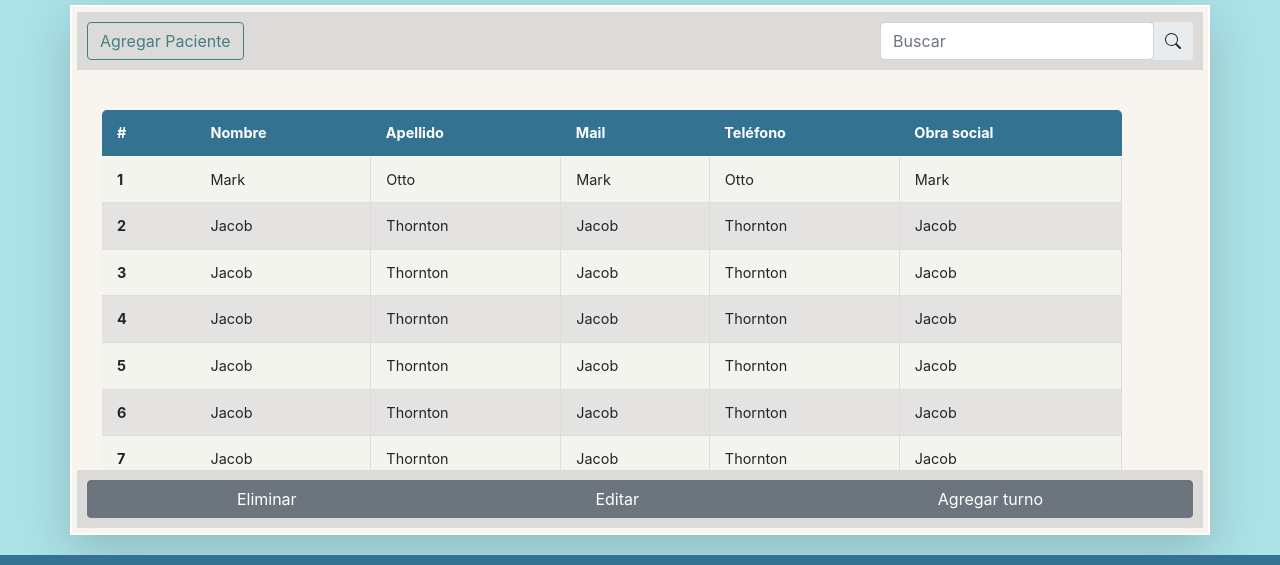
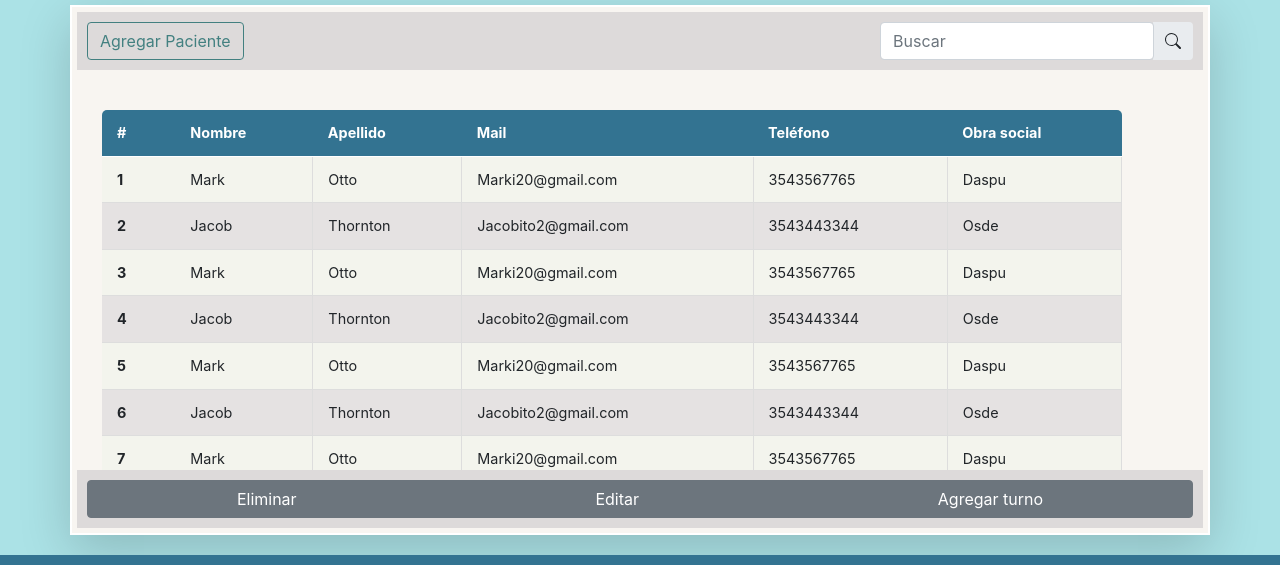
Before and after one commit to MateoGJ/Proyecto-Coderhouse, a website: page Pacientes.html in a window 1280 px wide. Shown: the part 195-760 px from the top of the page. Drawn offline with nearby package versions, Linux system fonts and the light colour scheme.

Commit message:
4ta entrega

```diff
--- a/Pacientes.html
+++ b/Pacientes.html
@@ -16,7 +16,7 @@
     integrity="sha384-BmbxuPwQa2lc/FVzBcNJ7UAyJxM6wuqIj61tLrc4wSX0szH/Ev+nYRRuWlolflfl" crossorigin="anonymous">
   <link rel="stylesheet" href="css/style.css">
   <link rel="shortcut icon" href="imagenes/Logo.png" type="image/x-icon">
-  <title>Pacientes</title>
+  <title>Pacientes • Centro de Especialidades Pediátricas y Adultos</title>
 </head>
 
 <body class="body-sections">
@@ -134,133 +134,135 @@
               <th scope="row">1</th>
               <td>Mark</td>
               <td>Otto</td>
-              <td>Mark</td>
-              <td>Otto</td>
-              <td>Mark</td>
+              <td>Marki20@gmail.com</td>
+              <td>3543567765</td>
+              <td>Daspu</td>
 
             </tr>
             <tr>
               <th scope="row">2</th>
               <td>Jacob</td>
               <td>Thornton</td>
-              <td>Jacob</td>
-              <td>Thornton</td>
-              <td>Jacob</td>
+              <td>Jacobito2@gmail.com</td>
+              <td>3543443344</td>
+              <td>Osde</td>
 
             </tr>
             <tr>
               <th scope="row">3</th>
-              <td>Jacob</td>
-              <td>Thornton</td>
-              <td>Jacob</td>
-              <td>Thornton</td>
-              <td>Jacob</td>
+              <td>Mark</td>
+              <td>Otto</td>
+              <td>Marki20@gmail.com</td>
+              <td>3543567765</td>
+              <td>Daspu</td>
 
             </tr>
             <tr>
               <th scope="row">4</th>
               <td>Jacob</td>
               <td>Thornton</td>
-              <td>Jacob</td>
-              <td>Thornton</td>
-              <td>Jacob</td>
+              <td>Jacobito2@gmail.com</td>
+              <td>3543443344</td>
+              <td>Osde</td>
 
             </tr>
             <tr>
               <th scope="row">5</th>
-              <td>Jacob</td>
-              <td>Thornton</td>
-              <td>Jacob</td>
-              <td>Thornton</td>
-              <td>Jacob</td>
+              <td>Mark</td>
+              <td>Otto</td>
+              <td>Marki20@gmail.com</td>
+              <td>3543567765</td>
+              <td>Daspu</td>
 
             </tr>
             <tr>
               <th scope="row">6</th>
               <td>Jacob</td>
               <td>Thornton</td>
-              <td>Jacob</td>
-              <td>Thornton</td>
-              <td>Jacob</td>
+              <td>Jacobito2@gmail.com</td>
+              <td>3543443344</td>
+              <td>Osde</td>
 
             </tr>
             <tr>
               <th scope="row">7</th>
-              <td>Jacob</td>
-              <td>Thornton</td>
-              <td>Jacob</td>
-              <td>Thornton</td>
-              <td>Jacob</td>
+              <td>Mark</td>
+              <td>Otto</td>
+              <td>Marki20@gmail.com</td>
+              <td>3543567765</td>
+              <td>Daspu</td>
 
             </tr>
             <tr>
               <th scope="row">8</th>
               <td>Jacob</td>
               <td>Thornton</td>
-              <td>Jacob</td>
-              <td>Thornton</td>
-              <td>Jacob</td>
+              <td>Jacobito2@gmail.com</td>
+              <td>3543443344</td>
+              <td>Osde</td>
 
-            </tr><tr>
+            </tr>
+            <tr>
               <th scope="row">9</th>
-              <td>Jacob</td>
-              <td>Thornton</td>
-              <td>Jacob</td>
-              <td>Thornton</td>
-              <td>Jacob</td>
+              <td>Mark</td>
+              <td>Otto</td>
+              <td>Marki20@gmail.com</td>
+              <td>3543567765</td>
+              <td>Daspu</td>
 
             </tr>
             <tr>
               <th scope="row">10</th>
               <td>Jacob</td>
               <td>Thornton</td>
-              <td>Jacob</td>
-              <td>Thornton</td>
-              <td>Jacob</td>
+              <td>Jacobito2@gmail.com</td>
+              <td>3543443344</td>
+              <td>Osde</td>
 
             </tr>
             <tr>
               <th scope="row">11</th>
-              <td>Jacob</td>
-              <td>Thornton</td>
-              <td>Jacob</td>
-              <td>Thornton</td>
-              <td>Jacob</td>
+              <td>Mark</td>
+              <td>Otto</td>
+              <td>Marki20@gmail.com</td>
+              <td>3543567765</td>
+              <td>Daspu</td>
 
             </tr>
             <tr>
               <th scope="row">12</th>
               <td>Jacob</td>
               <td>Thornton</td>
-              <td>Jacob</td>
-              <td>Thornton</td>
-              <td>Jacob</td>
+              <td>Jacobito2@gmail.com</td>
+              <td>3543443344</td>
+              <td>Osde</td>
 
             </tr>
             <tr>
               <th scope="row">13</th>
-              <td>Jacob</td>
-              <td>Thornton</td>
-              <td>Jacob</td>
-              <td>Thornton</td>
-              <td>Jacob</td>
+              <td>Mark</td>
+              <td>Otto</td>
+              <td>Marki20@gmail.com</td>
+              <td>3543567765</td>
+              <td>Daspu</td>
 
-            </tr><tr>
+            </tr>
+            <tr>
               <th scope="row">14</th>
               <td>Jacob</td>
               <td>Thornton</td>
-              <td>Jacob</td>
-              <td>Thornton</td>
-              <td>Jacob</td>
+              <td>Jacobito2@gmail.com</td>
+              <td>3543443344</td>
+              <td>Osde</td>
 
             </tr>
             <tr>
               <th scope="row">15</th>
-              <td>Jacob</td>
-              <td>Thornton</td>
-              <td>Jacob</td>
-              <td>Thornton</td>
-              <td>Jacob</td>
+              <td>Mark</td>
+              <td>Otto</td>
+              <td>Marki20@gmail.com</td>
+              <td>3543567765</td>
+              <td>Daspu</td>
 
             </tr>
           </tbody>
```
Also changed, not shown: Agregar-paciente.html (+1 -1 lines), Index.html (+1 -1 lines), Profesionales.html (+36 -36 lines), Turnero.html (+1 -1 lines).
